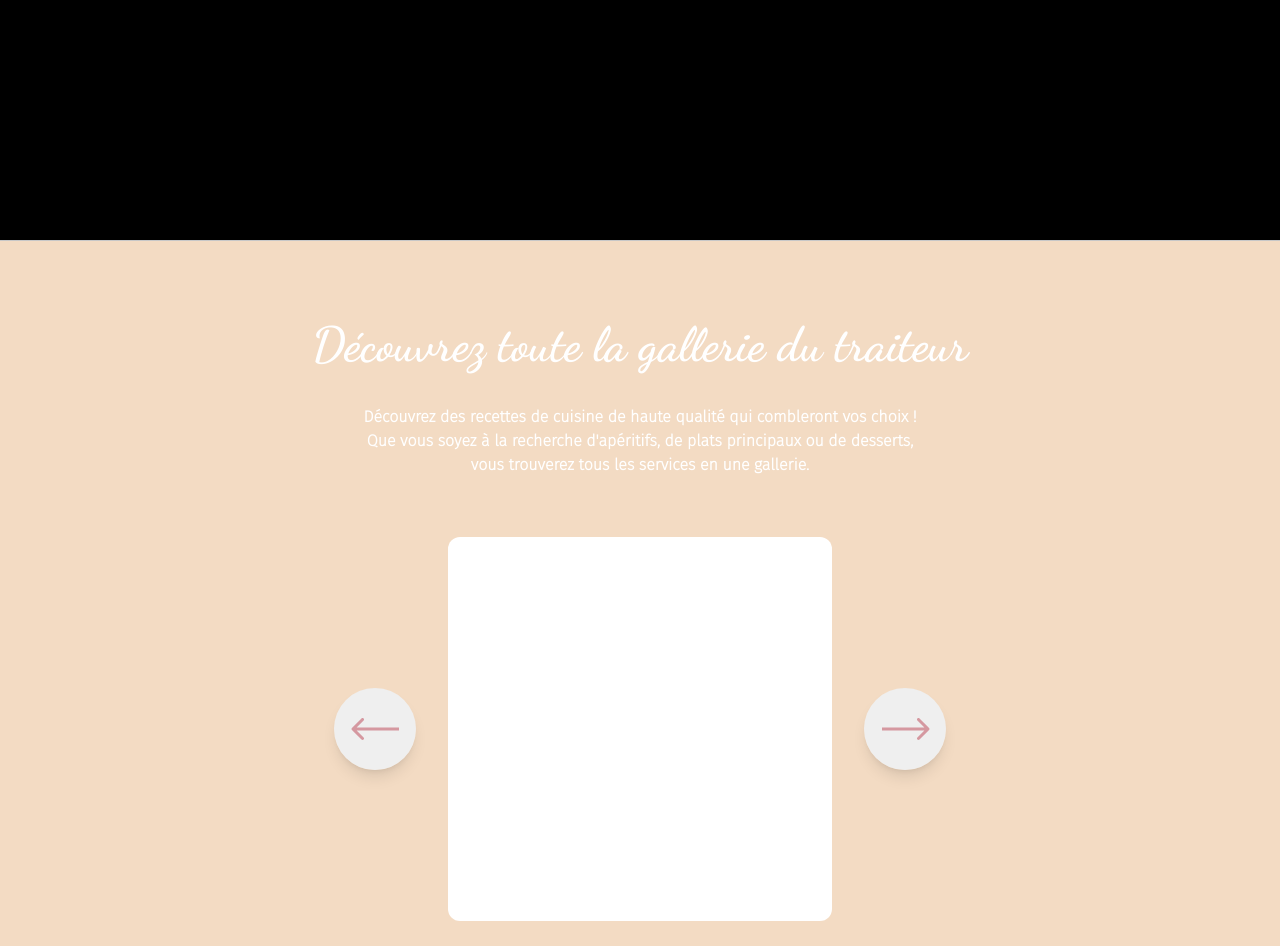
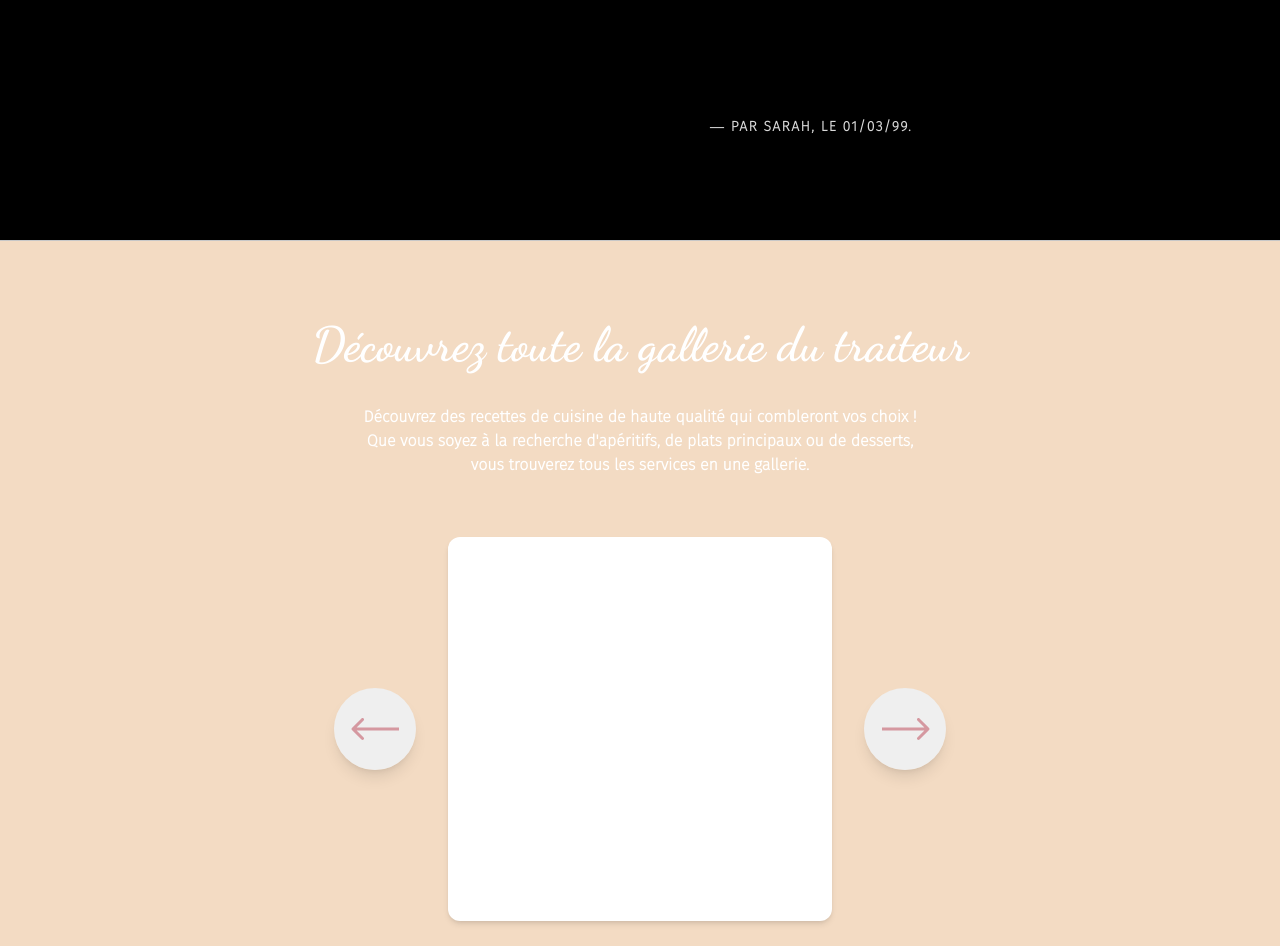
Before and after one commit to franzhopp/By-Sarah-Cuisine, a React (Vite) app: page / in a window 1280 px wide. Shown: the part 1206-2152 px from the top of the page. Built offline with nearby package versions, Linux system fonts and the light colour scheme.

Commit message:
[ADD] update section bio

```diff
--- a/src/Components/Section/section-gallery.jsx
+++ b/src/Components/Section/section-gallery.jsx
@@ -46,7 +46,7 @@ const SectionGallery = () => {
         <div className="p-8">
           <div className="flex flex-col justify-start items-center">
             <div
-              className="h-72 w-72 sm:h-96 sm:w-96 bg-no-repeat bg-white rounded-xl"
+              className="bg-white h-72 w-72 sm:h-96 sm:w-96 bg-no-repeat rounded-xl shadow-md"
               // style={{ backgroundImage: `url(${images[currImg].img})` }}
             ></div>
           </div>
--- a/src/Components/Section/section.jsx
+++ b/src/Components/Section/section.jsx
@@ -67,10 +67,18 @@ const Section = () => {
             quotidien ou de mets plus élaborés pour des occasions spéciales, je
             mets toujours tout mon cœur dans ce que je fais. La satisfaction de
             voir mes proches savourer mes créations est ma plus grande
-            récompense.  <span className="text-pink">Ma cuisine est devenue une source de joie et de partage</span>.
-            Chaque jour est une nouvelle aventure gastronomique, et je suis
+            récompense.{" "}
+            <span className="text-pink">
+              Ma cuisine est devenue une source de joie et de partage
+            </span>
+            . Chaque jour est une nouvelle aventure gastronomique, et je suis
             impatiente de découvrir ce que l'avenir me réserve dans ma quête
             pour devenir une véritable experte en cuisine. »
+            <div className="mt-5">
+              <p className="uppercase font-extrabold text-gray text-sm tracking-widest">
+                ― Par Sarah, le 01/03/99.
+              </p>
+            </div>
           </p>
         </div>
       </div>
```
